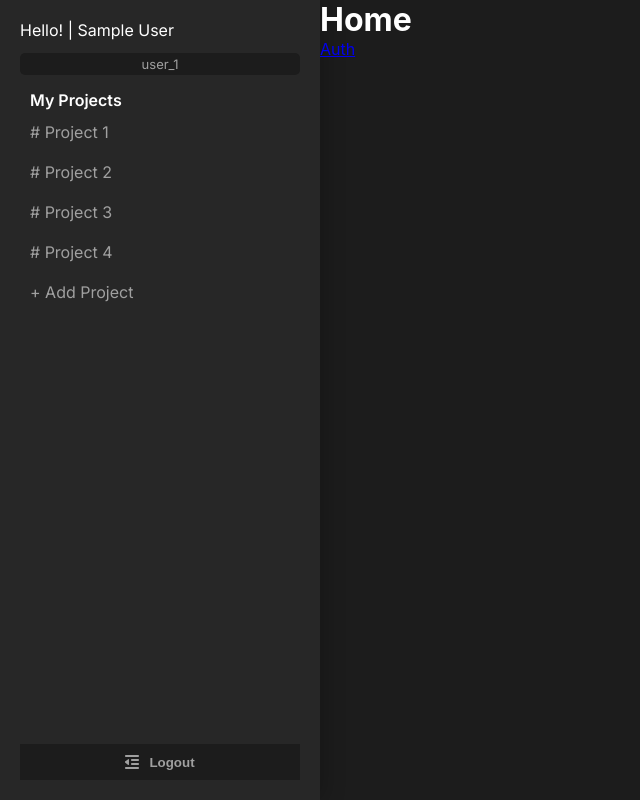
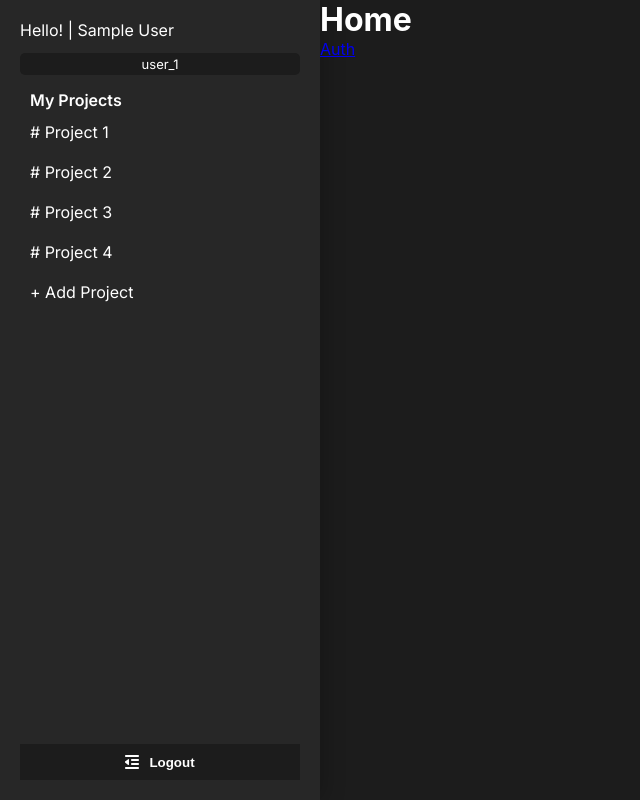
Before and after one commit to mmvergara/todoext, a Vue app: page / in a window 1280 px wide. Shown: the whole page, without its empty margins (0-640 px from the left). Built offline with nearby package versions, Linux system fonts and the light colour scheme; no server answers; sample sign-in values are in the browser's storage.

Commit message:
updating-css-variable-names

```diff
--- a/src/assets/main.css
+++ b/src/assets/main.css
@@ -13,9 +13,10 @@
   --dark-blue: #023b57;
   --cyan-pri: #00d0ff;
   --cyan-pri-: #059bbc;
-  --bg-color: #1c1c1c;
-  --bg-sidebar: #272727;
-  --text-grayed-out: #a0a0a0;
+  --dark-primary: #1c1c1c;
+  --dark-secondary: #272727;
+  --logout-red:rgb(255, 130, 130);
+  --textt: #a0a0a0;
 }
 
 input {
@@ -23,5 +24,5 @@ input {
 }
 
 body {
-  background-color: var(--bg-color);
+  background-color: var(--dark-primary);
 }
--- a/src/components/layout/Sidebar.vue
+++ b/src/components/layout/Sidebar.vue
@@ -67,7 +67,7 @@ onMounted(() => {
 .app-sidebar-container {
   font-family: "Inter", sans-serif;
   padding: 20px;
-  background-color: var(--bg-sidebar);
+  background-color: var(--dark-secondary);
   width: 320px;
   min-width: 320px;
   height: 100vh;
@@ -85,7 +85,7 @@ onMounted(() => {
   font-size: small;
   border: none;
   color: var(--text-grayed-out);
-  background-color: var(--bg-color);
+  background-color: var(--dark-primary);
 
   text-align: center;
   padding: 3px;
@@ -95,7 +95,7 @@ onMounted(() => {
 }
 
 .logout-btn {
-  background-color: var(--bg-color);
+  background-color: var(--dark-primary);
   color: var(--text-grayed-out);
   font-weight: bold;
   border: none;
@@ -114,7 +114,7 @@ onMounted(() => {
 }
 
 .logout-btn:hover {
-  color: rgb(255, 130, 130);
+  color: var(--logout-red);
 }
 
 /* Projects */
--- a/src/views/AddProjectView.vue
+++ b/src/views/AddProjectView.vue
@@ -50,19 +50,19 @@ label {
 .project-name-input {
   margin-bottom: 1rem;
   padding: 1rem;
-  width:320px;
+  width: 320px;
   border: none;
   border-radius: 5px;
-  background-color: var(--bg-sidebar);
+  background-color: var(--dark-secondary);
   color: white;
 }
 .add-project-btn {
   padding: 1rem;
   border-radius: 0.25rem;
   border: none;
-  width:320px;
-  background-color: var(--bg-color);
-  border: 2px solid var(--bg-sidebar);
+  width: 320px;
+  background-color: var(--dark-primary);
+  border: 2px solid var(--dark-secondary);
   color: #fff;
   cursor: pointer;
 }
--- a/src/views/AuthView.vue
+++ b/src/views/AuthView.vue
@@ -102,7 +102,7 @@ if (user.value.loggedIn) {
   flex-direction: column;
   align-items: center;
   justify-content: center;
-  background-color: var(--bg-sidebar);
+  background-color: var(--dark-secondary);
   box-shadow: 0 0 10px rgba(0, 0, 0, 0.5);
 }
 
--- a/src/views/ProjectView.vue
+++ b/src/views/ProjectView.vue
@@ -8,7 +8,6 @@ import CircleCheckFilled from "@/components/icons/CircleCheckFilled.vue";
   <div class="project-container">
     <h1 id="project-name">Project Name</h1>
     <div class="project-section-container">
-      <section class="project-section">
       <div class="section-container">
         <div class="section-header">
           <p class="section-name"># Section Name</p>
@@ -20,14 +19,15 @@ import CircleCheckFilled from "@/components/icons/CircleCheckFilled.vue";
           <div class="task">
             <div>
               <button class="complete-task-btn">
+                <div class="CircleCheckHollow">
                   <CircleCheckHollow />
-                  <CircleCheckFilled />
+                </div>
+                <div class="CircleCheckFilled">
+                  <CircleCheckFilled class="CircleCheckFilled" />
+                </div>
               </button>
             </div>
-              <p>
-                Task Name asda sm,ld aslmjd lasd jasdl asljd asjld alsjd ajsdjl
-                alsdj alsj djl
-              </p>
+            <p>Lorem ipsum dolor sit amet sat consectetur, adipisicing elit.</p>
           </div>
           <d class="task">
             <p>Task Name</p>
@@ -37,7 +37,6 @@ import CircleCheckFilled from "@/components/icons/CircleCheckFilled.vue";
           </d>
         </div>
       </div>
-      </section>
     </div>
   </div>
 </template>
@@ -105,7 +104,7 @@ import CircleCheckFilled from "@/components/icons/CircleCheckFilled.vue";
 .task {
   display: flex;
   flex-direction: row;
-  background-color: var(--bg-sidebar);
+  background-color: var(--dark-secondary);
   border: 1px solid #323232;
   border-radius: 5px;
   padding: 10px;
@@ -122,4 +121,21 @@ import CircleCheckFilled from "@/components/icons/CircleCheckFilled.vue";
   margin-top: 3px;
   margin-right: 5px;
 }
+
+.complete-task-btn {
+  position: relative;
+}
+
+.complete-task-btn:hover .CircleCheckFilled {
+  display: block;
+}
+
+.complete-task-btn:hover .CircleCheckHollow {
+  display: none;
+  opacity: 0;
+}
+
+.CircleCheckFilled {
+  display: none;
+}
 </style>
```
Lines whose indentation alone changed are shown as unchanged.
